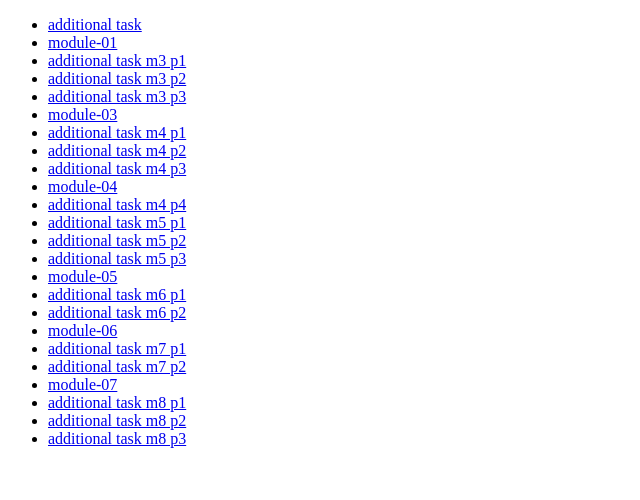
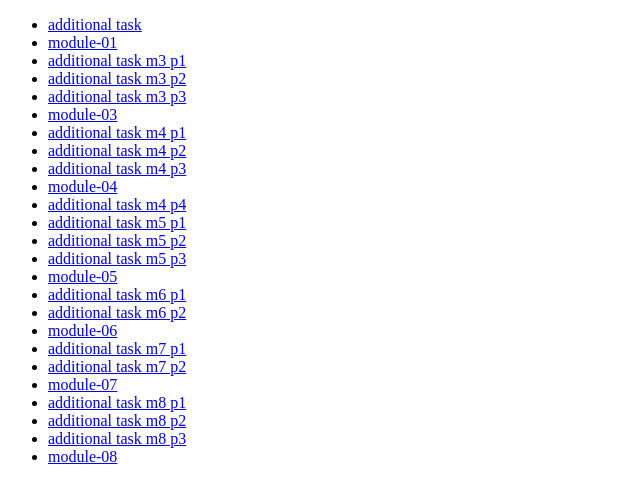
Before and after one commit to YanaEgorova/GoIt, a plain HTML site: page index.html in a window 1280 px wide. Shown: the full height of the page, 0-640 px from the left. Drawn offline with Linux system fonts and the light colour scheme.

Commit message:
Update index.html

```diff
--- a/index.html
+++ b/index.html
@@ -54,6 +54,7 @@
     <li><a href="./html-css/additional task m8 p1/index.html">additional task m8 p1</a></li>
     <li><a href="./html-css/additional task m8 p2/index.html">additional task m8 p2</a></li>
     <li><a href="./html-css/additional task m8 p3/index.html">additional task m8 p3</a></li>
+    <li><a href="./html-css/module-08/index.html">module-08</a></li>
   </ul>
 </body>
 
```
